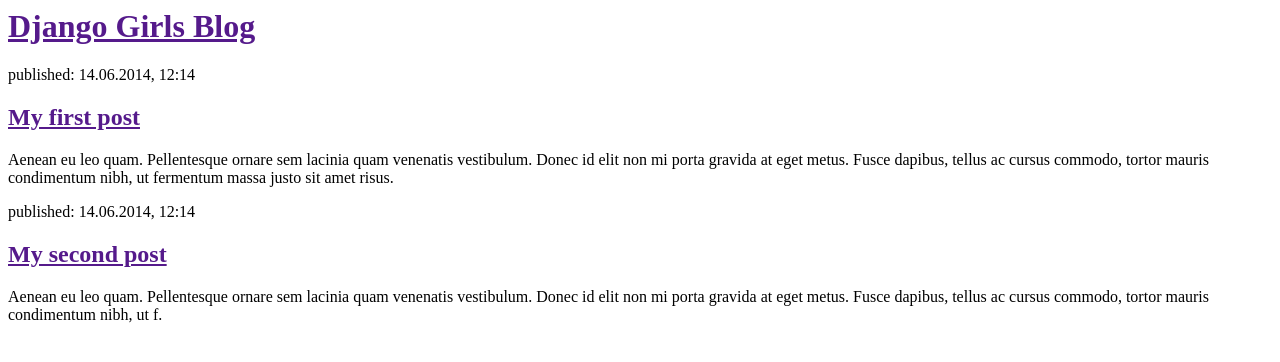
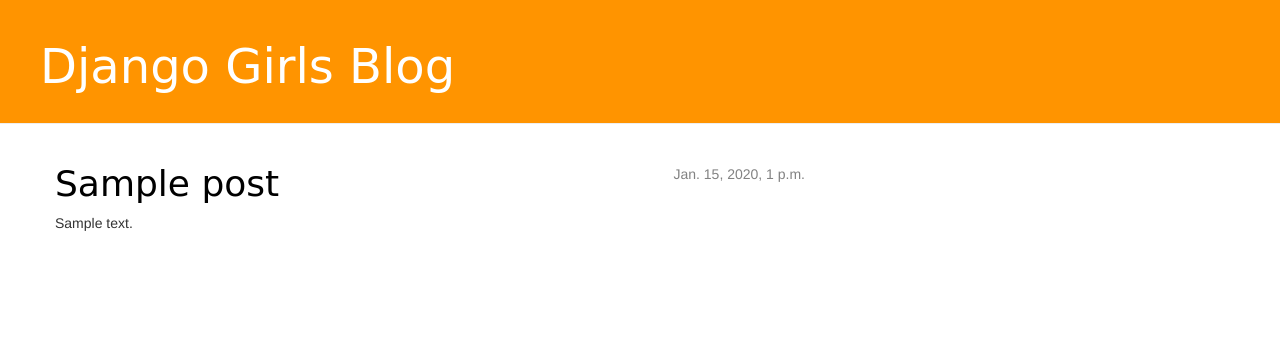
Before and after one commit to roma245/tb_website, a Django app: template drug_test/templates/drug_test/post_list.html in a window 1280 px wide. Shown: the top 362 px of the page. Run offline with Django 3.2, Linux system fonts and the light colour scheme; the template is opened without the code that fills it: values that come from a table or form of the project are taken from there, others are empty; tables that the repository leaves empty hold one stand-in row (values such as "Sample post"); some libraries are stand-ins or nearby versions.

Commit message:
working with html

```diff
--- /dev/null
+++ b/drug_test/static/css/drug_test.css
@@ -0,0 +1,47 @@
+    .page-header {
+        background-color: #ff9400;
+        margin-top: 0;
+        padding: 20px 20px 20px 40px;
+    }
+
+    .page-header h1, .page-header h1 a, .page-header h1 a:visited, .page-header h1 a:active {
+        color: #ffffff;
+        font-size: 36pt;
+        text-decoration: none;
+    }
+
+    .content {
+        margin-left: 40px;
+    }
+
+    h1, h2, h3, h4 {
+        font-family: 'Lobster', cursive;
+    }
+
+    .date {
+        float: right;
+        color: #828282;
+    }
+
+    .save {
+        float: right;
+    }
+
+    .post-form textarea, .post-form input {
+        width: 100%;
+    }
+
+    .top-menu, .top-menu:hover, .top-menu:visited {
+        color: #ffffff;
+        float: right;
+        font-size: 26pt;
+        margin-right: 20px;
+    }
+
+    .post {
+        margin-bottom: 70px;
+    }
+
+    .post h1 a, .post h1 a:visited {
+        color: #000000;
+    }
--- /dev/null
+++ b/drug_test/templates/drug_test/base.html
@@ -0,0 +1,25 @@
+
+{% load staticfiles %}
+<html>
+<head>
+
+    <link rel="stylesheet" href="//maxcdn.bootstrapcdn.com/bootstrap/3.2.0/css/bootstrap.min.css">
+    <link rel="stylesheet" href="//maxcdn.bootstrapcdn.com/bootstrap/3.2.0/css/bootstrap-theme.min.css">
+	<link rel="stylesheet" href="{% static 'css/drug_test.css' %}">
+
+    <title>Django Girls blog</title>
+</head>
+	<body>
+		<div class="page-header">
+		    <h1><a href="/">Django Girls Blog</a></h1>
+		</div>
+		<div class="content container">
+		    <div class="row">
+		        <div class="col-md-8">
+		        {% block content %}
+		        {% endblock %}
+		        </div>
+		    </div>
+		</div>
+	</body>
+</html>
--- a/drug_test/templates/drug_test/post_list.html
+++ b/drug_test/templates/drug_test/post_list.html
@@ -1,22 +1,13 @@
-    <html>
-        <head>
-            <title>Django Girls blog</title>
-        </head>
-        <body>
-            <div>
-                <h1><a href="">Django Girls Blog</a></h1>
+    {% extends 'drug_test/base.html' %}
+
+    {% block content %}
+        {% for post in posts %}
+            <div class="post">
+                <div class="date">
+                    {{ post.published_date }}
+                </div>
+                <h1><a href="{% url 'post_detail' pk=post.pk %}">{{ post.title }}</a></h1>
+                <p>{{ post.text|linebreaksbr }}</p>
             </div>
-
-            <div>
-                <p>published: 14.06.2014, 12:14</p>
-                <h2><a href="">My first post</a></h2>
-                <p>Aenean eu leo quam. Pellentesque ornare sem lacinia quam venenatis vestibulum. Donec id elit non mi porta gravida at eget metus. Fusce dapibus, tellus ac cursus commodo, tortor mauris condimentum nibh, ut fermentum massa justo sit amet risus.</p>
-            </div>
-
-            <div>
-                <p>published: 14.06.2014, 12:14</p>
-                <h2><a href="">My second post</a></h2>
-                <p>Aenean eu leo quam. Pellentesque ornare sem lacinia quam venenatis vestibulum. Donec id elit non mi porta gravida at eget metus. Fusce dapibus, tellus ac cursus commodo, tortor mauris condimentum nibh, ut f.</p>
-            </div>
-        </body>
-    </html>
+        {% endfor %}
+    {% endblock content %}
--- a/drug_test/urls.py
+++ b/drug_test/urls.py
@@ -3,4 +3,5 @@
 
 urlpatterns = [
     url(r'^$', views.post_list, name='post_list'),
+    url(r'^post/(?P<pk>[0-9]+)/$', views.post_detail, name='post_detail'),
 ]
```
Also changed, not shown: drug_test/templates/drug_test/post_detail.html (added, +13 -0 lines), drug_test/views.py (+11 -1 lines).
